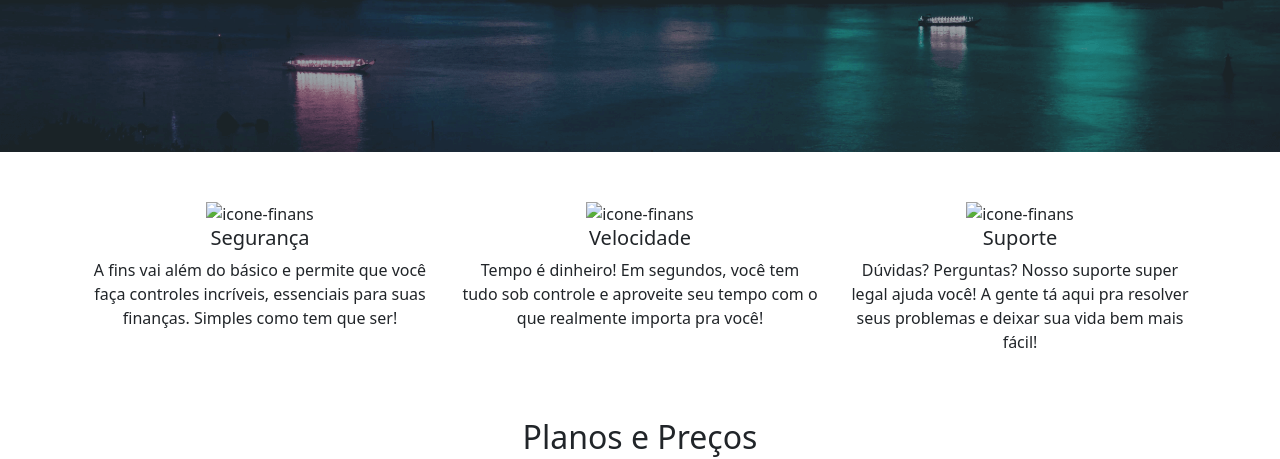
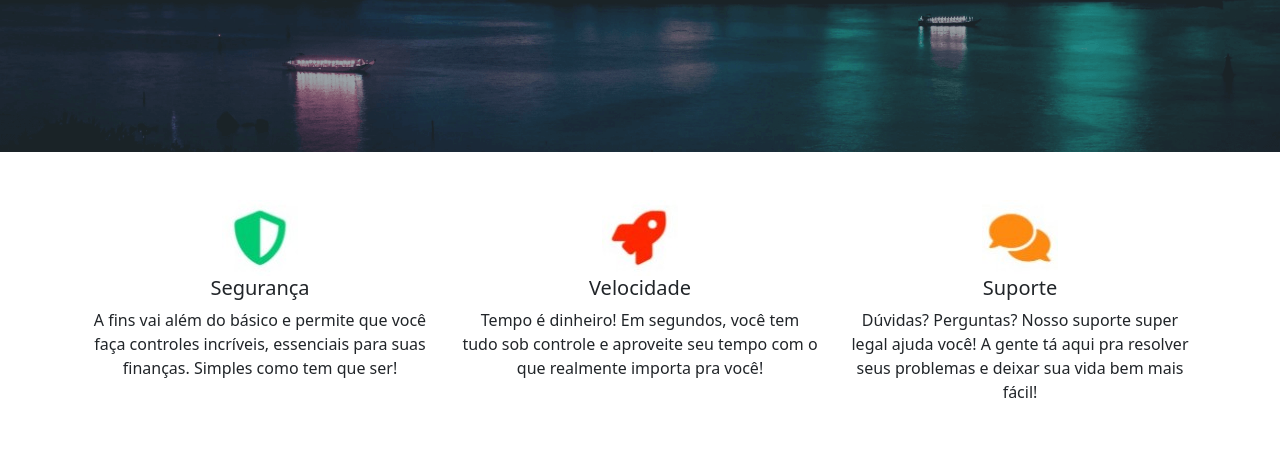
Before and after one commit to Flaviobrdf/flaviobrdf.github.io, a plain HTML site: page index.html in a window 1280 px wide. Shown: the part 348-807 px from the top of the page. Drawn offline with nearby package versions, Linux system fonts and the light colour scheme.

Commit message:
Update index.html

```diff
--- a/index.html
+++ b/index.html
@@ -56,19 +56,19 @@
     <div class="container mt-5">
         <div class="row">
             <div class="container-fluid col text-center" style="min-width: 200px;">
-                <img src="img/segur.jpg" alt="icone-finans">
+                <img src="segur.jpg" alt="icone-finans">
                 <h5>Segurança</h5>
                 <p>A fins vai além do básico e permite que você faça controles incríveis, essenciais para suas
                     finanças. Simples como tem que ser!</p>
             </div>
             <div class="container-fluid col text-center" style="min-width: 200px;">
-                <img src="/img/veloc.jpg" alt="icone-finans">
+                <img src="veloc.jpg" alt="icone-finans">
                 <h5>Velocidade</h5>
                 <p>Tempo é dinheiro! Em segundos, você tem tudo sob controle e aproveite seu tempo com o que
                     realmente importa pra você!</p>
             </div>
             <div class="container-fluid col text-center" style="min-width: 200px;">
-                <img src="./img/suporte.jpg" alt="icone-finans">
+                <img src="suporte.jpg" alt="icone-finans">
                 <h5>Suporte</h5>
                 <p class="">Dúvidas? Perguntas? Nosso suporte super legal ajuda você! A gente tá aqui pra resolver seus
                     problemas e deixar sua vida bem mais fácil!</p>
```
